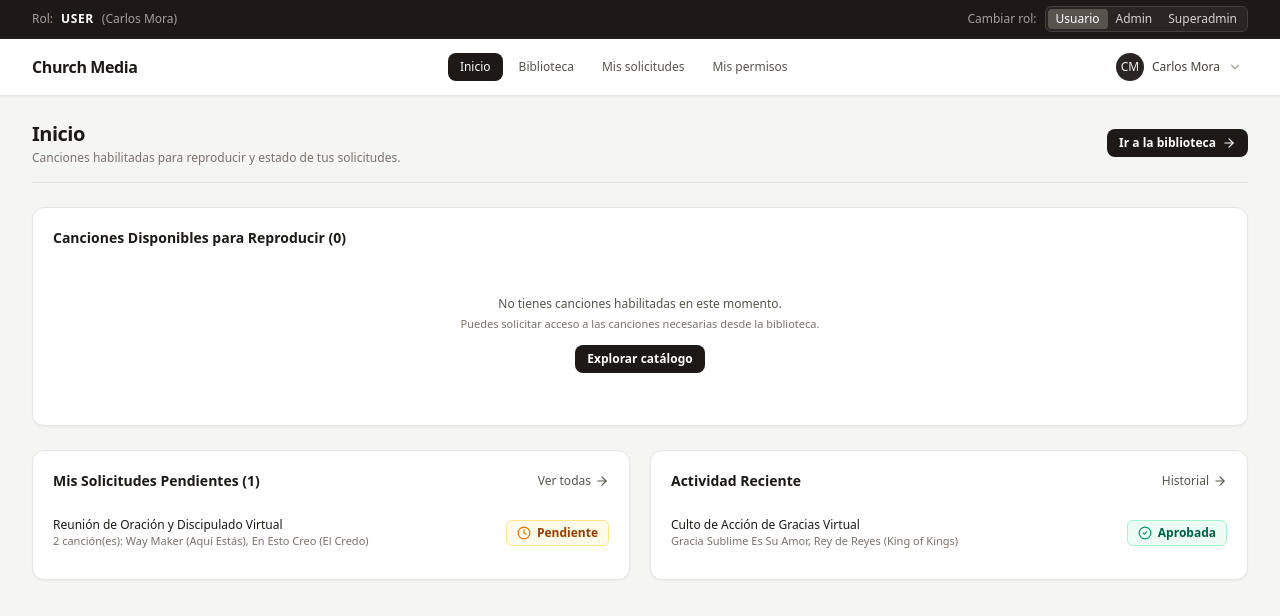
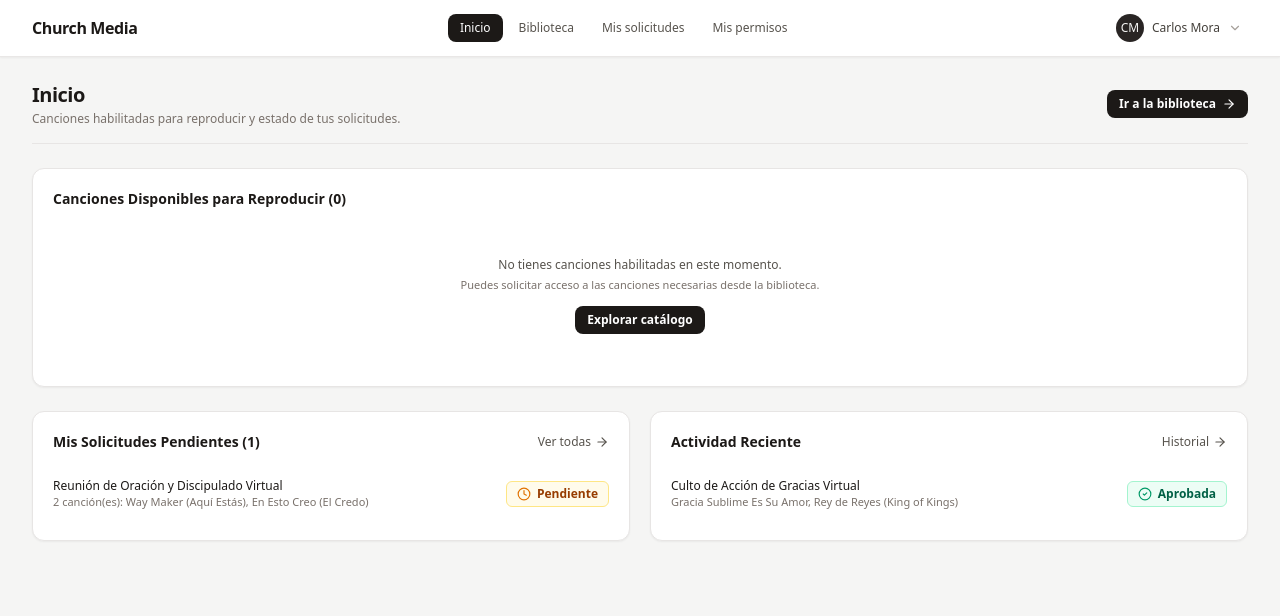
Before and after one commit to FelizLopezDev/Gesti-n-de-c-nticos, a React (Vite) app: page / in a window 1280 px wide. Shown: the top 616 px of the page. Built offline with nearby package versions, Linux system fonts and the light colour scheme.

Commit message:
refactor: remove role switcher from navbar
Clean up the UI by removing the prototype role switcher from the navigation header.

```diff
--- a/src/components/layout/Navbar.tsx
+++ b/src/components/layout/Navbar.tsx
@@ -9,7 +9,7 @@ import {
 } from 'lucide-react';
 import { useApp } from '../../context/AppContext';
 import { RoleBadge } from '../common/Badge';
-import { ScreenId, Role } from '../../types';
+import { ScreenId } from '../../types';
 
 export const Navbar: React.FC = () => {
   const {
@@ -17,7 +17,6 @@ export const Navbar: React.FC = () => {
     currentScreen,
     setCurrentScreen,
     logout,
-    switchRolePersona,
     selectedSongIdsForRequest,
     setIsRequestModalOpen,
   } = useApp();
@@ -61,53 +60,6 @@ export const Navbar: React.FC = () => {
 
   return (
     <header className="sticky top-0 z-40 bg-white border-b border-stone-200/90 shadow-xs">
-      {/* Top Prototype Role Switcher */}
-      <div className="bg-stone-900 text-stone-300 text-xs px-4 sm:px-6 lg:px-8 py-1.5 flex items-center justify-between border-b border-stone-800">
-        <div className="flex items-center gap-2">
-          <span className="text-stone-400">Rol:</span>
-          <span className="font-semibold text-white uppercase tracking-wider">{currentUser.role}</span>
-          <span className="hidden sm:inline text-stone-400">({currentUser.displayName})</span>
-        </div>
-        <div className="flex items-center gap-2">
-          <span className="text-stone-400 hidden sm:inline">Cambiar rol:</span>
-          <div className="inline-flex rounded-md p-0.5 bg-stone-800 border border-stone-700">
-            <button
-              id="switch-to-user-btn"
-              onClick={() => switchRolePersona('USER')}
-              className={`px-2 py-0.5 text-xs rounded transition-colors ${
-                currentUser.role === 'USER'
-                  ? 'bg-stone-600 text-white font-medium'
-                  : 'text-stone-300 hover:text-white'
-              }`}
-            >
-              Usuario
-            </button>
-            <button
-              id="switch-to-admin-btn"
-              onClick={() => switchRolePersona('ADMIN')}
-              className={`px-2 py-0.5 text-xs rounded transition-colors ${
-                currentUser.role === 'ADMIN'
-                  ? 'bg-stone-600 text-white font-medium'
-                  : 'text-stone-300 hover:text-white'
-              }`}
-            >
-              Admin
-            </button>
-            <button
-              id="switch-to-superadmin-btn"
-              onClick={() => switchRolePersona('SUPERADMIN')}
-              className={`px-2 py-0.5 text-xs rounded transition-colors ${
-                currentUser.role === 'SUPERADMIN'
-                  ? 'bg-stone-600 text-white font-medium'
-                  : 'text-stone-300 hover:text-white'
-              }`}
-            >
-              Superadmin
-            </button>
-          </div>
-        </div>
-      </div>
-
       {/* Main Bar */}
       <div className="max-w-7xl mx-auto px-4 sm:px-6 lg:px-8">
         <div className="flex items-center justify-between h-14">
```
